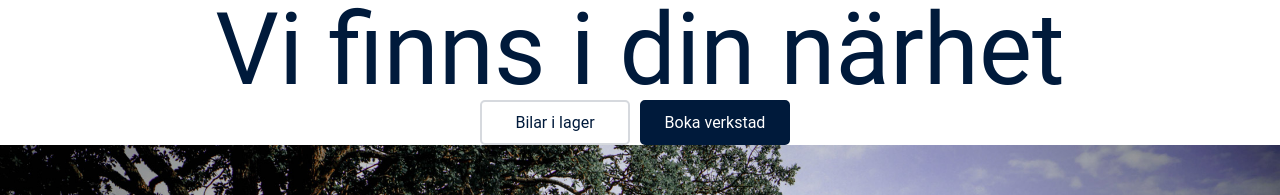
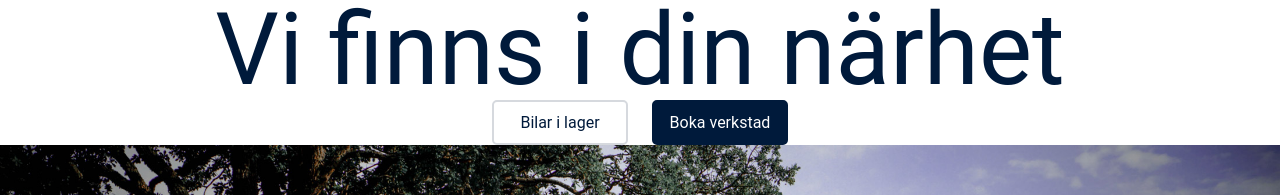
Before and after one commit to Charmaine-wang/sould-assignment, a React (Create React App) app: page / in a window 1280 px wide. Shown: the top 195 px of the page. Built offline with nearby package versions, Linux system fonts and the light colour scheme.

Commit message:
button styling

```diff
--- a/src/components/Button.jsx
+++ b/src/components/Button.jsx
@@ -4,14 +4,14 @@ import styled, { css } from 'styled-components';
 const DefaultButton = styled.button`
 	display: flex;
 	height: 45px;
-	width: ${({ btnWidth }) => (btnWidth ? btnWidth : '150px')};
+	width: ${({ btnWidth }) => (btnWidth ? btnWidth : '136px')};
 	justify-content: center;
 	align-items: center;
 	background-color: transparent;
 	border-radius: 5px;
 	border-color: ${({ theme }) => theme.color.darkGray};
 	border-style: solid;
-	margin-right: 10px;
+	margin: 0 12px;
 	:focus,
 	:active {
 		outline: none;
```
